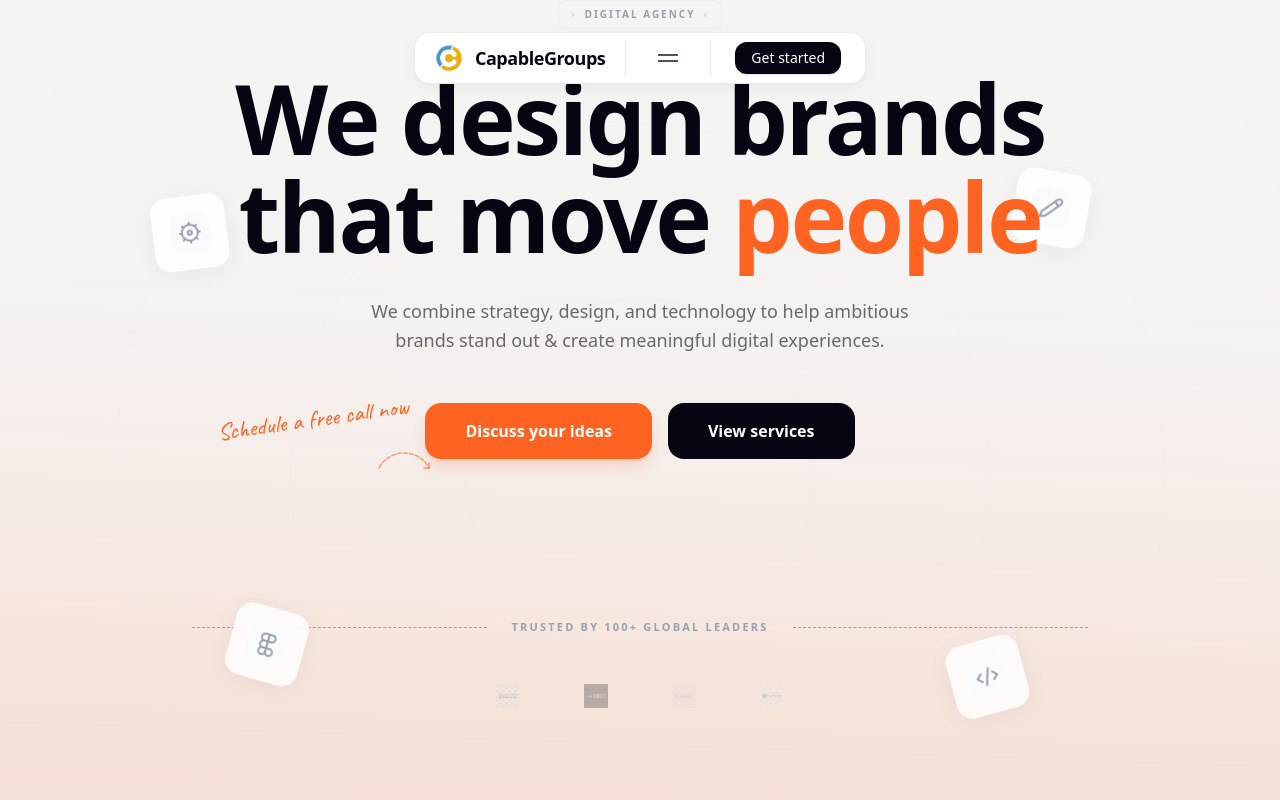
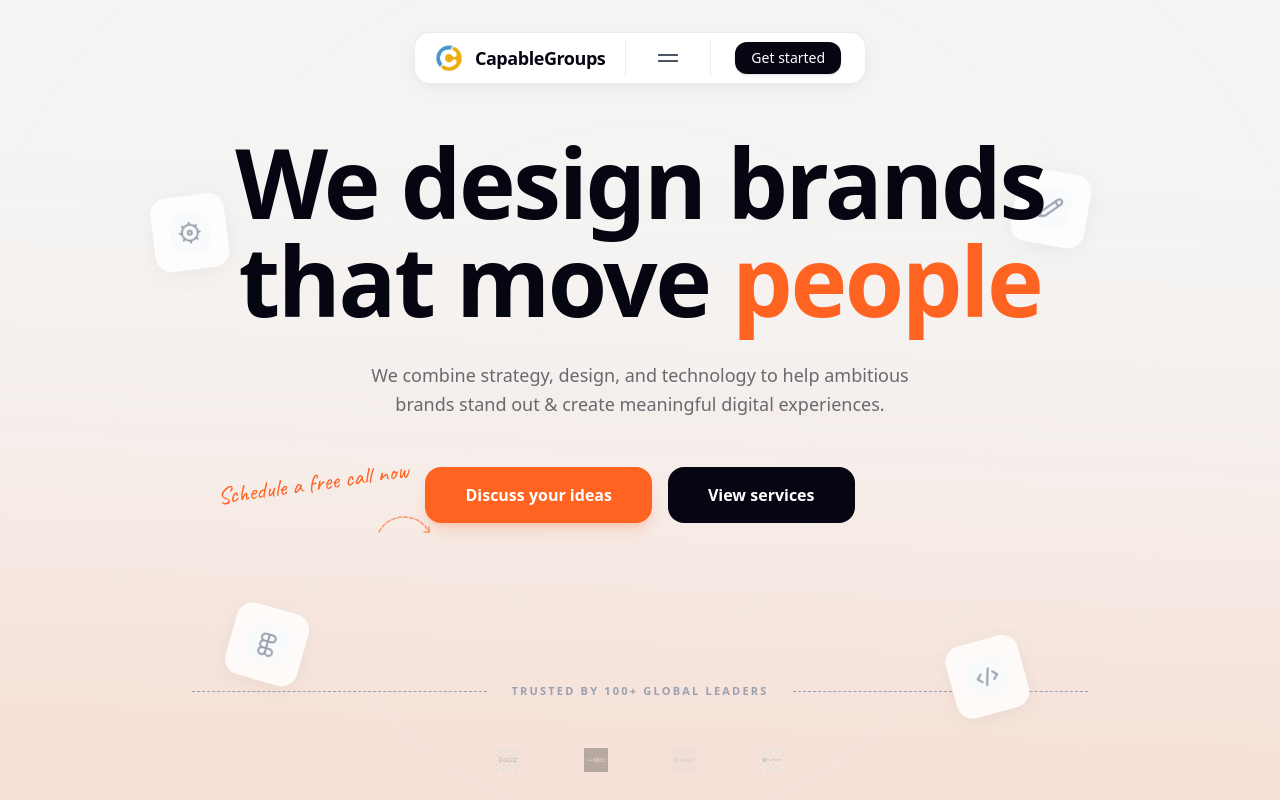
Before and after one commit to konthamsohith/capablegroup, a React (Vite) app: page / in a window 1280 px wide. Shown: the top 800 px of the page. Built offline with nearby package versions, Linux system fonts and the light colour scheme.

Commit message:
style: move hero section down for better optical positioning

```diff
--- a/src/pages/Home.tsx
+++ b/src/pages/Home.tsx
@@ -35,7 +35,7 @@
             </div>
 
             {/* Hero Section */}
-            <main className="relative z-10 max-w-7xl mx-auto px-4 sm:px-6 lg:px-8 pt-0 pb-[30vh] text-center min-h-screen flex flex-col items-center justify-center">
+            <main className="relative z-10 max-w-7xl mx-auto px-4 sm:px-6 lg:px-8 pt-[8vh] pb-[22vh] text-center min-h-screen flex flex-col items-center justify-center">
                 {/* Background Concentric Circles */}
                 <div className="absolute inset-0 z-0 flex items-center justify-center pointer-events-none overflow-hidden">
                     {[1, 2, 3, 4, 5, 6].map((circle) => (
```
